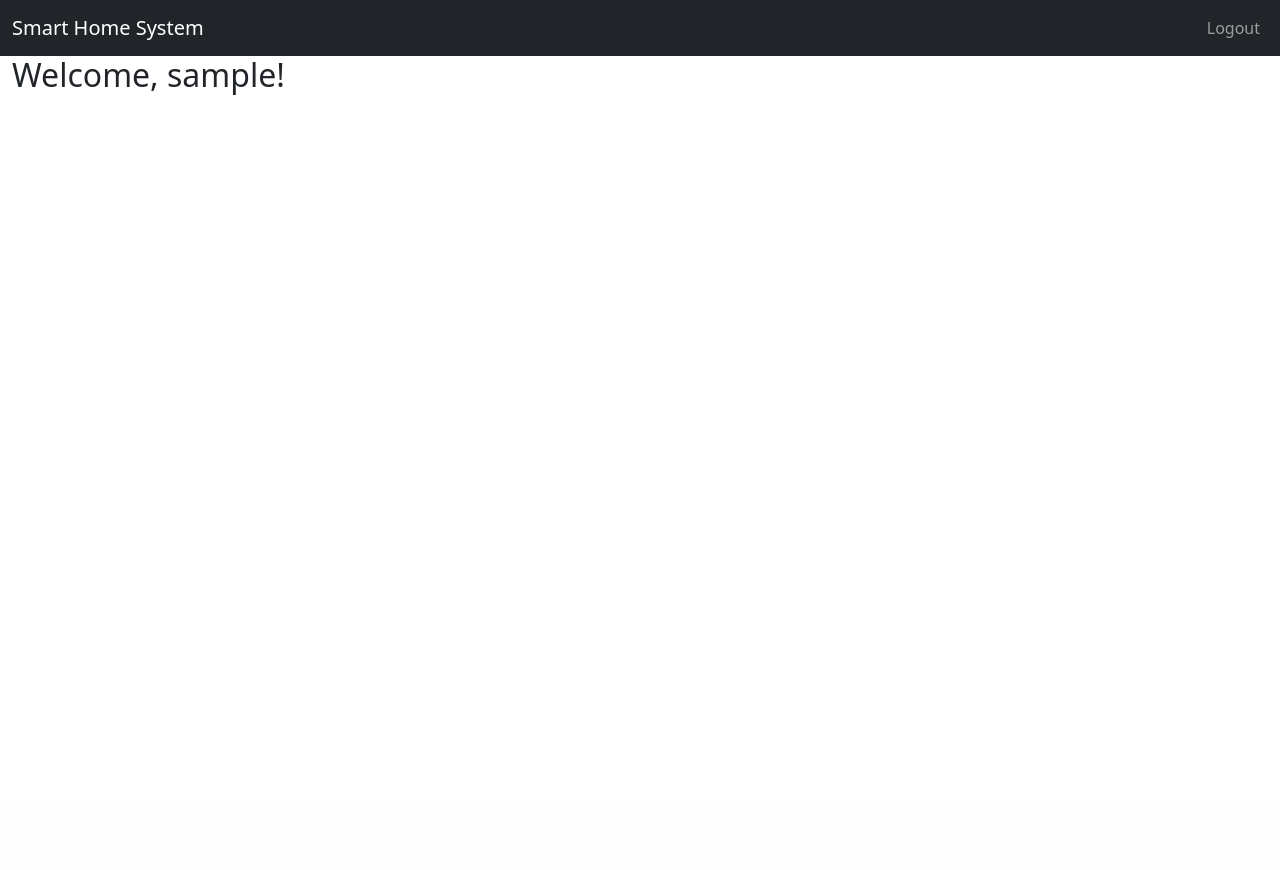
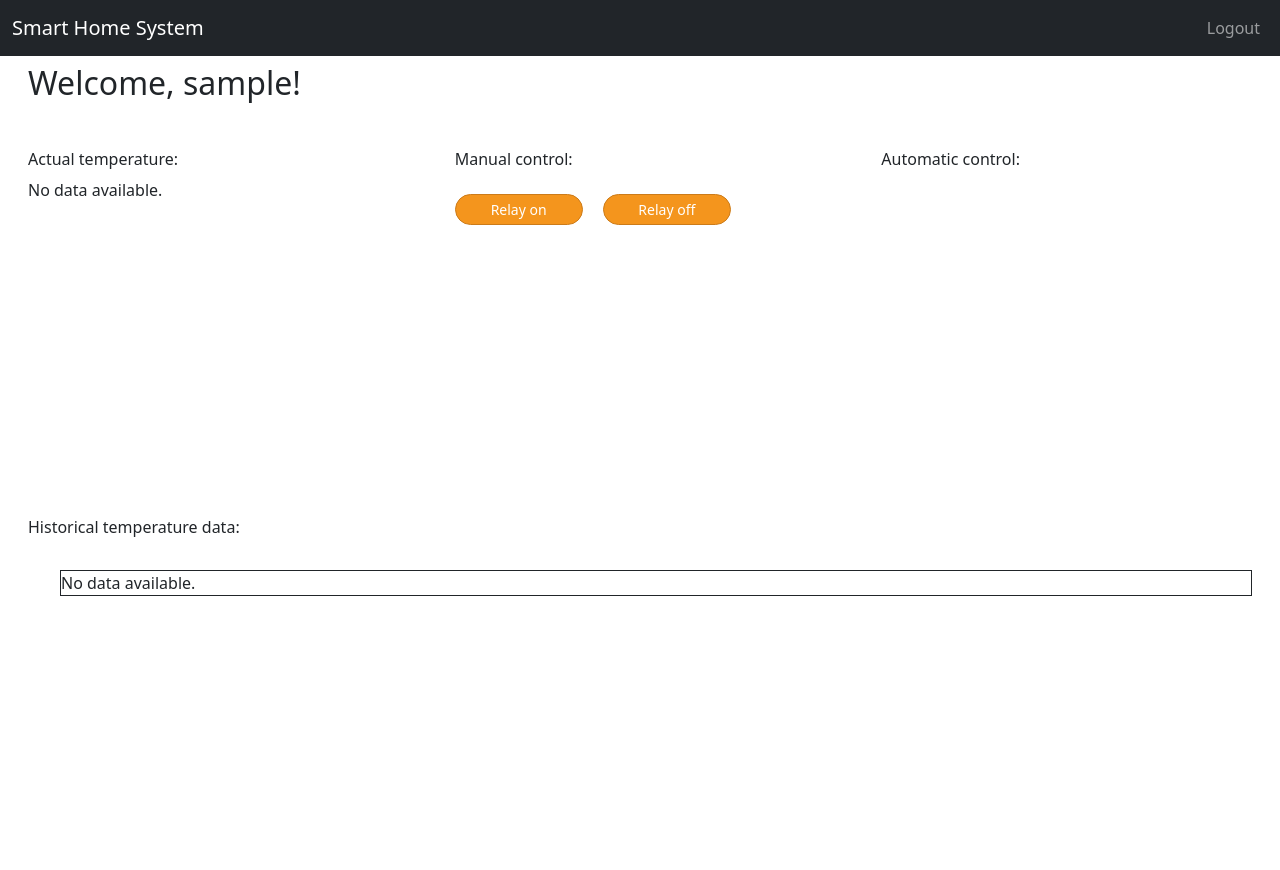
Before and after one commit to faithy80/LYIT-project-test, a Django app: page /accounts/profile/ in a window 1280 px wide. Before the commit the page ends 95 px from the top, so only its background shows below. Run offline with Django 3.2, Linux system fonts and the light colour scheme; the visitor is signed in with stand-in values (Sample User, id 1); parts of the project's set-up code (start-up, migrations or seed data) failed here and were passed over.

Commit message:
Style sheet and more content added to the templates

```diff
--- /dev/null
+++ b/static/css/style.css
@@ -0,0 +1,59 @@
+.custom-container {
+    margin-top: 4rem;
+    min-height: calc(100vh - 4rem);
+}
+
+.header {
+  margin-left: 1rem;
+  margin-top: 1rem;
+  margin-bottom: 2rem;
+}
+
+.general-text {
+    margin-bottom: 2rem;
+}
+
+.messages {
+    margin-top: 1rem;
+    margin-left: 1rem;
+    margin-top: 1rem;
+}
+
+.middle-of-screen {
+    text-align: center;
+    position: absolute;
+    top: 40%;
+    left: 50%;
+    transform: translate(-50%, -20%);
+}
+
+.custom-btn {
+    min-width: 8rem;
+    border-radius: 25px;
+    color: #fff;
+    background-color: #f4951d;
+    border-color: #cc7b19;
+    margin-top: 1rem;
+    margin-right: 1rem;
+}
+
+.boxes {
+    margin: 1rem;
+    min-height: calc(50vh - 4rem);
+}
+
+.listbox {
+    margin: 2rem;
+    width: calc(100% - 2rem);
+}
+
+@media (max-width: 575px) {
+    .boxes {
+        min-height: calc(100vh - 5rem);
+    }
+
+    .listbox {
+        margin: 1rem;
+        width: calc(100% - 1rem);
+    }
+}
--- a/templates/base.html
+++ b/templates/base.html
@@ -21,6 +21,9 @@
         integrity="sha384-EVSTQN3/azprG1Anm3QDgpJLIm9Nao0Yz1ztcQTwFspd3yD65VohhpuuCOmLASjC" crossorigin="anonymous">
     {% endblock%}
 
+    <!-- Custom CSS -->
+    <link rel="stylesheet" type="text/css" href="{% static 'css/style.css' %}">
+
     {% block extra_css %}
     {% endblock %}
 
@@ -39,7 +42,7 @@
 
 <body>
     <!-- Navbar -->
-    <nav class="navbar navbar-expand-md navbar-dark bg-dark">
+    <nav class="navbar navbar-expand-md navbar-dark bg-dark fixed-top">
         <div class="container-fluid">
             <a class="navbar-brand abs" href="{% url 'index' %}">Smart Home System</a>
 
@@ -59,22 +62,33 @@
 
                 {% endif %}
             </div>
+
         </div>
+
     </nav>
     <!-- ./Navbar -->
 
-    <div class="container-fluid">
+    <div class="container-fluid custom-container">
+
         {% if messages %}
         {% for message in messages %}
-        * {{message}}
+
+        <div class="alert alert-success messages alert-dismissible fade show" role="alert">
+            <strong>* {{message}}</strong>
+
+            <button type="button" class="btn-close" data-bs-dismiss="alert" aria-label="Close"></button>
+
+        </div>
+
         {% endfor %}
         {% endif %}
 
-        <h2>{% block header %}{% endblock %}</h2>
+        <h2 class="header">{% block header %}{% endblock %}</h2>
 
         {% block content %}
         {% endblock %}
     </div>
+
 </body>
 
 </html>
--- a/templates/dashboard.html
+++ b/templates/dashboard.html
@@ -5,4 +5,77 @@
 {% block header %}Welcome, {{ request.user }}!{% endblock %}
 
 {% block content %}
+
+<div class="row">
+    <div class="col-md-4">
+        <div class="boxes">
+            <h6>Actual temperature:</h6>
+
+            {% if actual_temp %}
+
+            {{ actual_temp}} &deg;C
+
+            {% else %}
+
+            No data available.
+
+            {% endif %}
+
+        </div>
+
+    </div>
+
+    <div class="col-md-4">
+        <div class="boxes">
+            <h6>Manual control:</h6>
+
+            <button class="btn btn-default btn-sm custom-btn">Relay on</button>
+
+            <button class="btn btn-default btn-sm custom-btn">Relay off</button>
+
+        </div>
+
+    </div>
+
+    <div class="col-md-4">
+        <div class="boxes">
+            <h6>Automatic control:</h6>
+
+        </div>
+
+    </div>
+
+</div>
+
+<div class="row">
+    <div class="col">
+        <div class="boxes">
+            <h6>Historical temperature data:</h6>
+
+            <div class="border border-dark overflow-auto listbox">
+
+                {% if historical_temp %}
+
+                {% for item in historical_temp %}
+
+                <p class="ms-auto">{{ item.temp_data }} &deg;C</p>
+
+                <p class="me-auto">{{ item.temp_date }}</p>
+
+                {% endfor %}
+
+                {% else %}
+
+                No data available.
+
+                {% endif %}
+
+            </div>
+
+        </div>
+
+    </div>
+
+</div>
+
 {% endblock %}
```
Also changed, not shown: templates/account/login.html (+13 -6 lines), templates/account/logout.html (+11 -6 lines).
